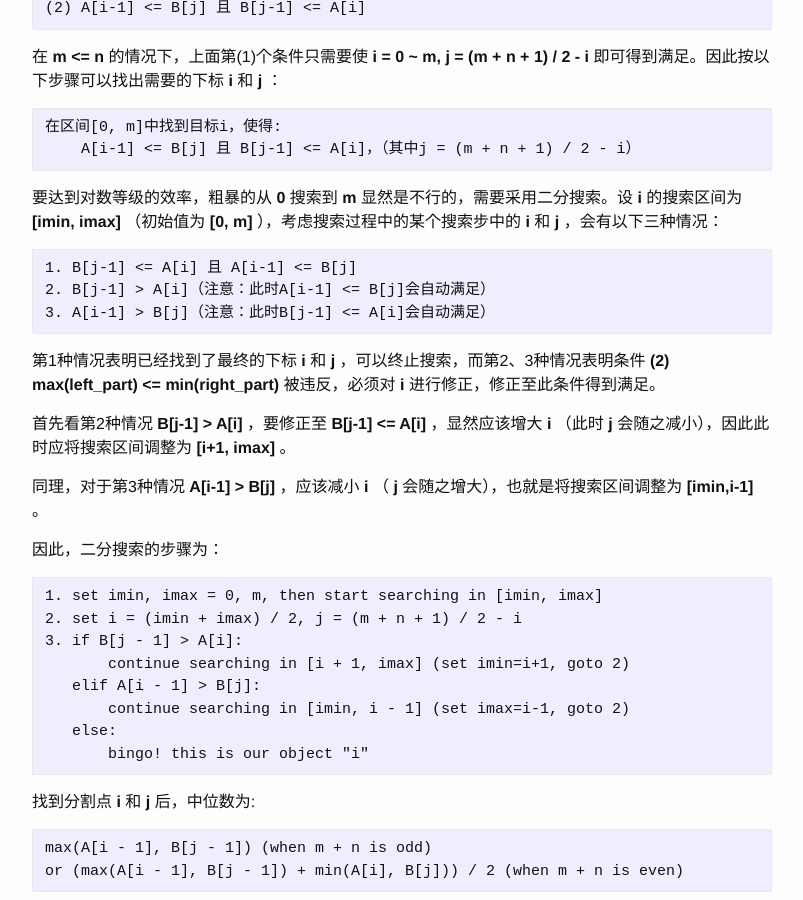
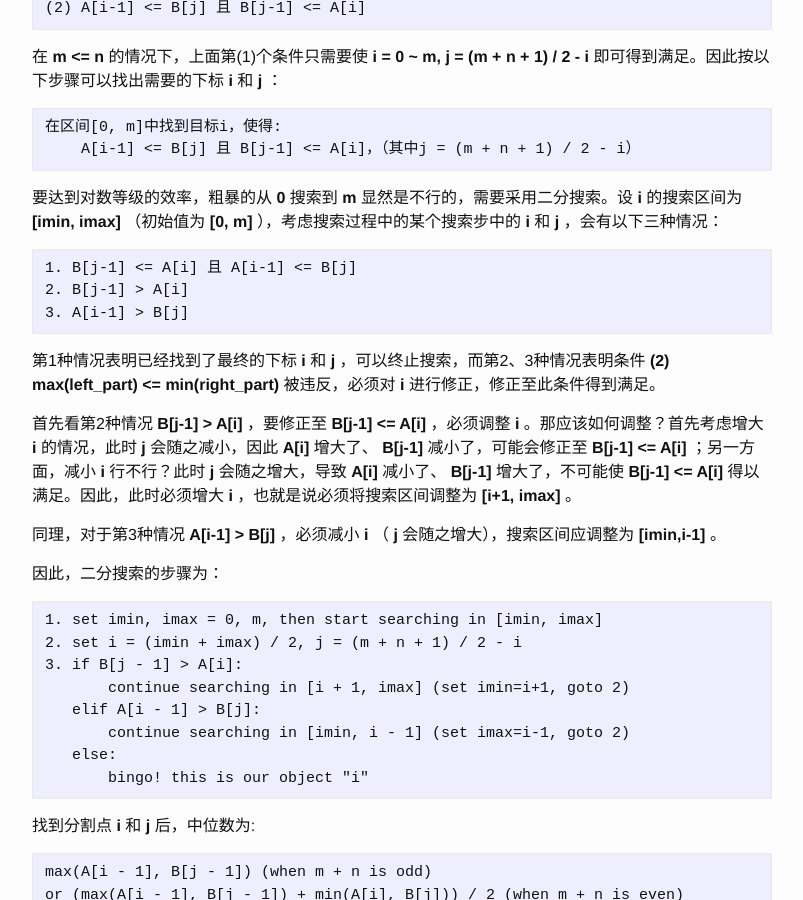
Before and after one commit to pandolia/pandolia.github.io, a Jekyll site: the page built from _posts/2016-01-27-median.md, in a window 1280 px wide and 900 px high, scrolled down 995 px. Shown: the whole window, without its empty margins (238-1041 px from the left). Built offline with Jekyll 4.4.1, drawn with Linux system fonts in a browser that asks for light colours.

Commit message:
modify median

```diff
--- a/_posts/2016-01-27-median.md
+++ b/_posts/2016-01-27-median.md
@@ -38,14 +38,14 @@ category: 文章
 要达到对数等级的效率，粗暴的从 **0** 搜索到 **m** 显然是不行的，需要采用二分搜索。设 **i** 的搜索区间为 **[imin, imax]** （初始值为 **[0, m]** ），考虑搜索过程中的某个搜索步中的 **i** 和 **j** ，会有以下三种情况：
 
     1. B[j-1] <= A[i] 且 A[i-1] <= B[j]
-    2. B[j-1] > A[i]（注意：此时A[i-1] <= B[j]会自动满足）
-    3. A[i-1] > B[j]（注意：此时B[j-1] <= A[i]会自动满足）
+    2. B[j-1] > A[i]
+    3. A[i-1] > B[j]
 
 第1种情况表明已经找到了最终的下标 **i** 和 **j** ，可以终止搜索，而第2、3种情况表明条件 **(2) max(left_part) <= min(right_part)** 被违反，必须对 **i** 进行修正，修正至此条件得到满足。
 
-首先看第2种情况 **B[j-1] > A[i]** ，要修正至 **B[j-1] <= A[i]** ，显然应该增大 **i** （此时 **j** 会随之减小），因此此时应将搜索区间调整为 **[i+1, imax]** 。
+首先看第2种情况 **B[j-1] > A[i]** ，要修正至 **B[j-1] <= A[i]** ，必须调整 **i** 。那应该如何调整？首先考虑增大 **i** 的情况，此时 **j** 会随之减小，因此 **A[i]** 增大了、 **B[j-1]** 减小了，可能会修正至 **B[j-1] <= A[i]** ；另一方面，减小 **i** 行不行？此时 **j** 会随之增大，导致 **A[i]** 减小了、 **B[j-1]** 增大了，不可能使 **B[j-1] <= A[i]** 得以满足。因此，此时必须增大 **i** ，也就是说必须将搜索区间调整为 **[i+1, imax]** 。
 
-同理，对于第3种情况 **A[i-1] > B[j]** ，应该减小 **i** （ **j** 会随之增大），也就是将搜索区间调整为 **[imin,i-1]** 。
+同理，对于第3种情况 **A[i-1] > B[j]** ，必须减小 **i** （ **j** 会随之增大），搜索区间应调整为 **[imin,i-1]** 。
 
 因此，二分搜索的步骤为：
 
```
